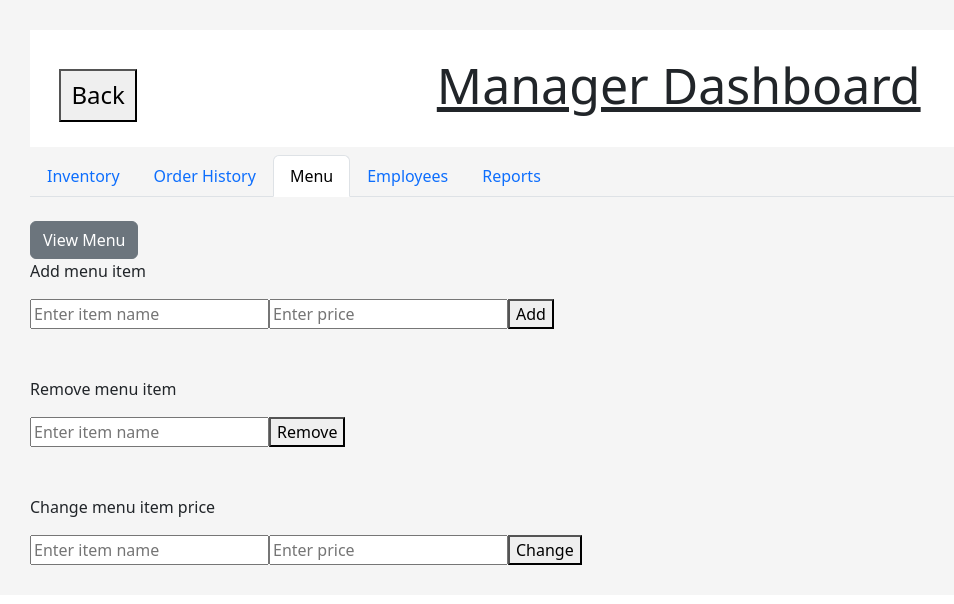
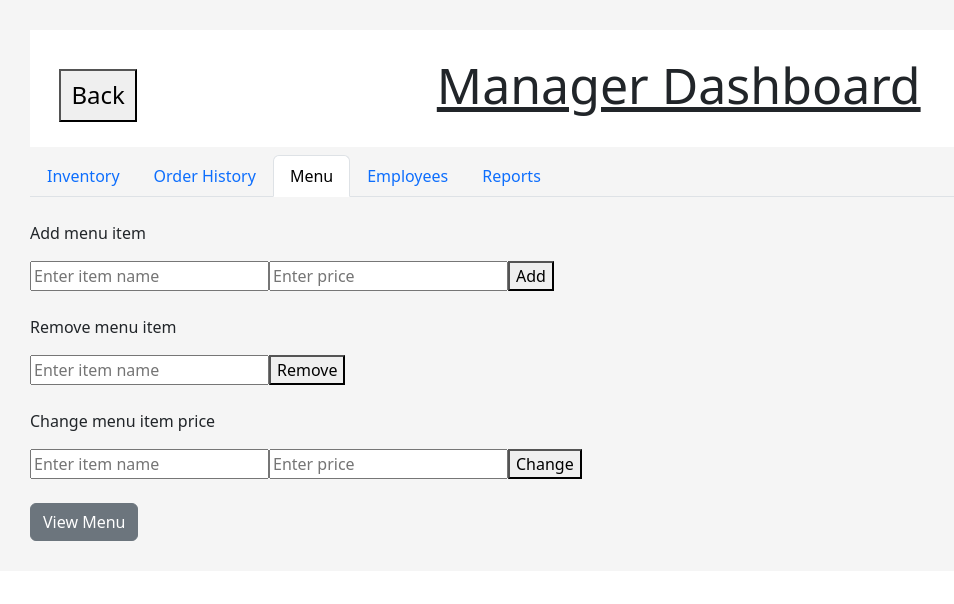
Before and after one commit to csce-315-331-2023c/project-3-r-a-t-s, a React (Create React App) app in the folder pos/: page /ManagerGUI in a window 1280 px wide. Both pictures are taken after a click on the tab "Menu". Shown: the top 604 px of the page, without its empty margins (0-954 px from the left). Built offline with nearby package versions, Linux system fonts and the light colour scheme.

Commit message:
Changed links for deployment in Menu.tsx

```diff
--- a/pos/src/Components/Menu.tsx
+++ b/pos/src/Components/Menu.tsx
@@ -43,7 +43,8 @@ const MenuComponent = () => {
   const addMenuItem = async () => {
     try {
       const response = await axios.post(
-        "http://127.0.0.1:5000/api/manager/add_menu_item",
+        //"http://127.0.0.1:5000/api/manager/add_menu_item",
+        'https://pos-backend-3c6o.onrender.com/api/manager/add_menu_item',
         {
           name: addMenuItemName,
           price: addMenuItemPrice,
@@ -61,7 +62,8 @@ const MenuComponent = () => {
   const deleteMenuItem = async () => {
     try {
       const response = await axios.post(
-        "http://127.0.0.1:5000/api/manager/delete_menu_item",
+        //"http://127.0.0.1:5000/api/manager/delete_menu_item",
+        'https://pos-backend-3c6o.onrender.com/api/manager/delete_menu_item',
         {
           name: deleteMenuItemName,
         },
@@ -78,7 +80,8 @@ const MenuComponent = () => {
   const changeMenuItem = async () => {
     try {
       const response = await axios.post(
-        "http://127.0.0.1:5000/api/manager/change_menu_item",
+        //"http://127.0.0.1:5000/api/manager/change_menu_item",
+        'https://pos-backend-3c6o.onrender.com/api/manager/change_menu_item',
         {
           name: changeMenuItemName,
           price: changeMenuItemPrice,
@@ -100,6 +103,44 @@ const MenuComponent = () => {
   return (
     <div>
       <br />
+      <p>Add menu item</p>
+      <input
+        type="text"
+        placeholder="Enter item name"
+        onChange={(e) => setAddMenuItemName(e.target.value)}
+      />
+      <input
+        type="price"
+        placeholder="Enter price"
+        onChange={(e) => setAddMenuItemPrice(e.target.value)}
+      />
+      <button onClick={addMenuItem}>Add</button>
+
+      <br />
+      <br />
+      <p>Remove menu item</p>
+      <input
+        type="text"
+        placeholder="Enter item name"
+        onChange={(e) => setDeleteMenuItemName(e.target.value)}
+      />
+      <button onClick={deleteMenuItem}>Remove</button>
+
+      <br />
+      <br />
+      <p>Change menu item price</p>
+      <input
+        type="text"
+        placeholder="Enter item name"
+        onChange={(e) => setChangeMenuItemName(e.target.value)}
+      />
+      <input
+        type="price"
+        placeholder="Enter price"
+        onChange={(e) => setChangeMenuItemPrice(e.target.value)}
+      />
+      <button onClick={changeMenuItem}>Change</button>
+      <br /> <br />
       <button
         onClick={fetchMenuItems}
         disabled={isLoading}
@@ -128,45 +169,6 @@ const MenuComponent = () => {
           </table>
         </div>
       )}
-      <p>Add menu item</p>
-      <input
-        type="text"
-        placeholder="Enter item name"
-        onChange={(e) => setAddMenuItemName(e.target.value)}
-      />
-      <input
-        type="price"
-        placeholder="Enter price"
-        onChange={(e) => setAddMenuItemPrice(e.target.value)}
-      />
-      <button onClick={addMenuItem}>Add</button>
-
-      <br />
-      <br />
-      <br />
-      <p>Remove menu item</p>
-      <input
-        type="text"
-        placeholder="Enter item name"
-        onChange={(e) => setDeleteMenuItemName(e.target.value)}
-      />
-      <button onClick={deleteMenuItem}>Remove</button>
-
-      <br />
-      <br />
-      <br />
-      <p>Change menu item price</p>
-      <input
-        type="text"
-        placeholder="Enter item name"
-        onChange={(e) => setChangeMenuItemName(e.target.value)}
-      />
-      <input
-        type="price"
-        placeholder="Enter price"
-        onChange={(e) => setChangeMenuItemPrice(e.target.value)}
-      />
-      <button onClick={changeMenuItem}>Change</button>
     </div>
   );
 };
```
